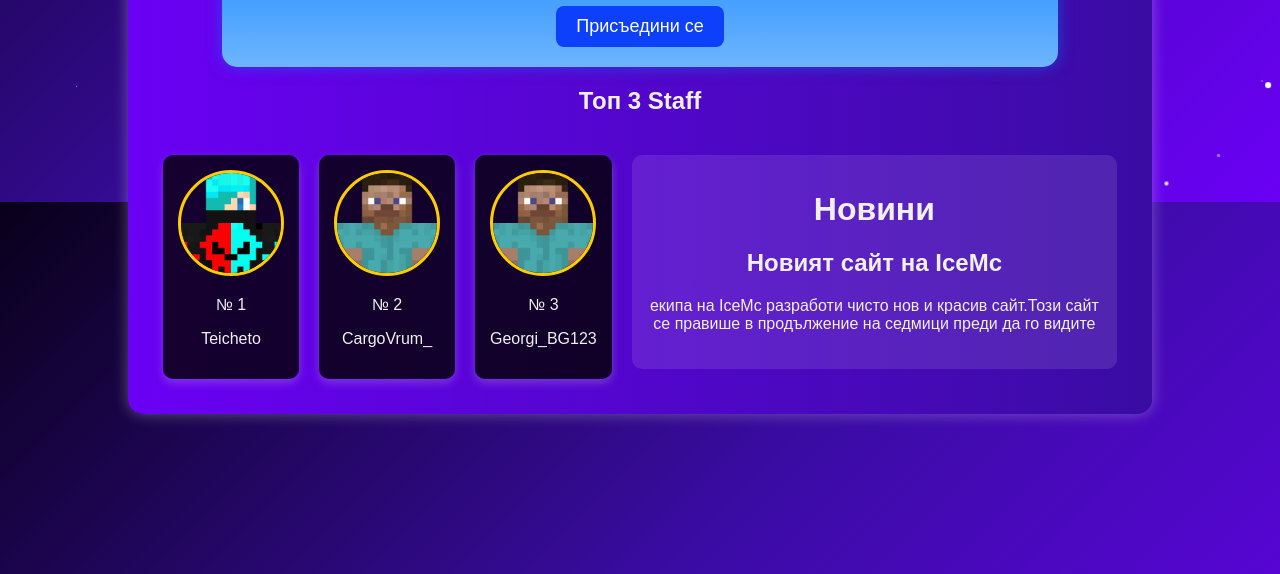
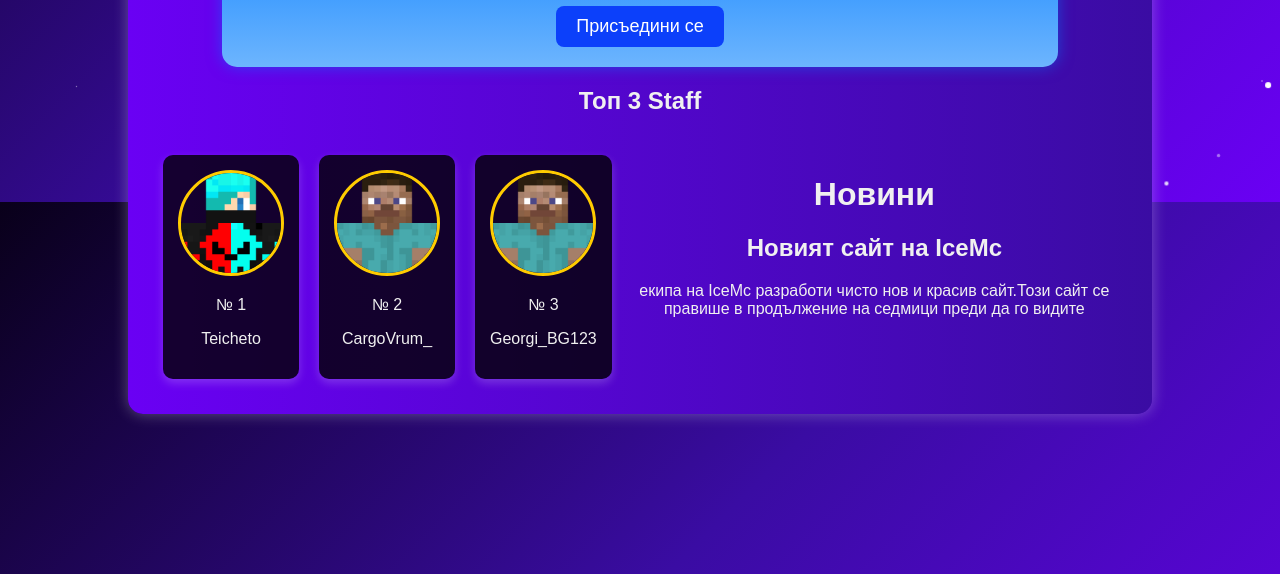
Before and after one commit to Teicheto/IceMC, a plain HTML site: page index.html in a window 1280 px wide. Shown: the part 598-1172 px from the top of the page. Drawn offline with Linux system fonts and the light colour scheme; no server answers.

Commit message:
Update index.html

```diff
--- a/index.html
+++ b/index.html
@@ -45,7 +45,7 @@
                         <p>№ 3</p>
                         <p>Georgi_BG123</p>
                     </div>
-                    <div class="news-section">
+                    <div class="section">
                         <h1>Новини</h1>
                         <div class="new">
                             <h2>Новият сайт на IceMc</h2>
```
